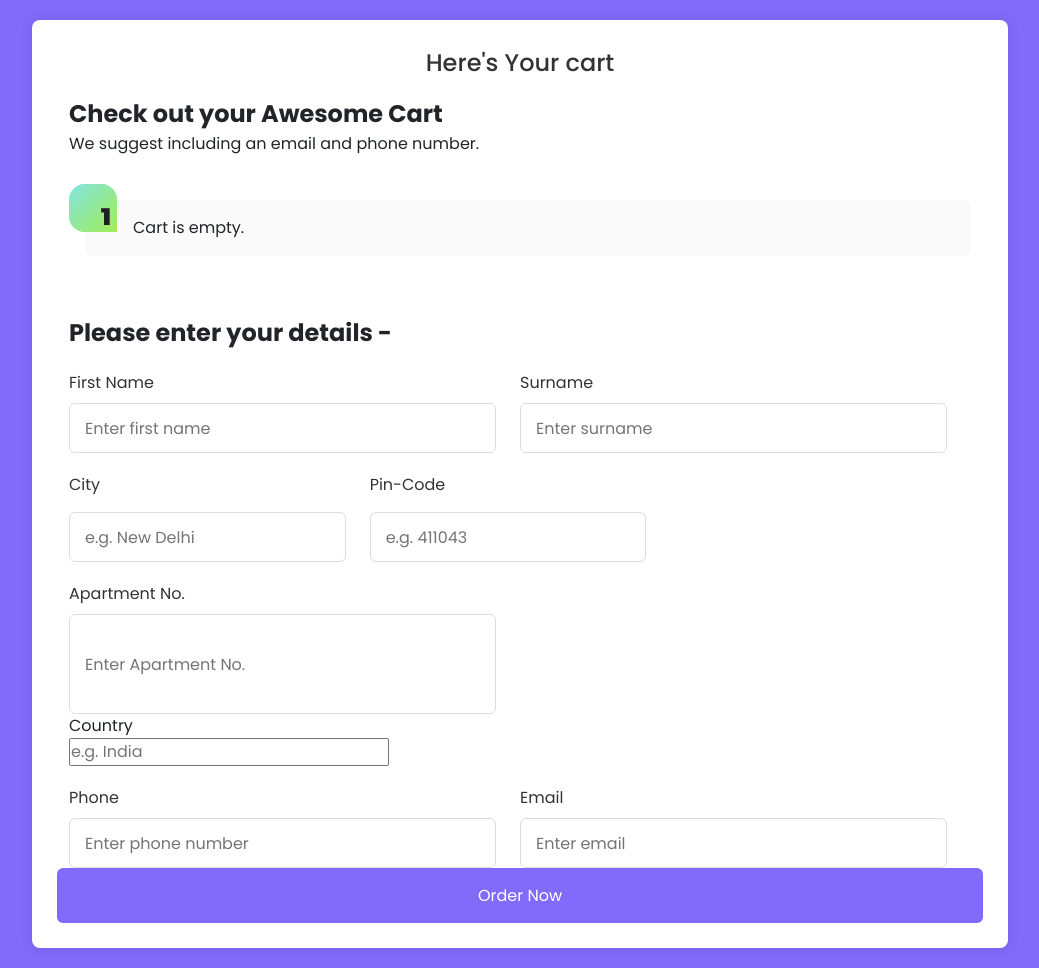
After one commit to Anirudha1821/E-commerce-master-main, a Django app: page /checkout_page/ in a window 1280 px wide. The commit adds this page. Shown: the whole page, without its empty margins (108-1147 px from the left). Run offline with Django 4.2, Linux system fonts and the light colour scheme.

Commit message:
checkout_page done

```diff
--- /dev/null
+++ b/E-commerce-master-main/myweb/static/checkout_page.js
@@ -0,0 +1,23 @@
+    if (localStorage.getItem('cart') == null) {
+        var cart = {};
+    } else {
+        cart = JSON.parse(localStorage.getItem('cart'));
+    }
+    console.log(cart);
+    var sum = 0;
+    if ($.isEmptyObject(cart)) {
+        // If object is empty
+        mystr = "<li>Cart is empty.</li>"
+        $('#items').append(mystr);
+    }
+
+    for (item in cart) {
+        let name = cart[item][1];
+        let qty = cart[item][0];
+        sum = sum + qty;
+        mystr = ` <li>${name} <br> Quantity
+                    ${qty}
+                        </li>`
+        $('#items').append(mystr);
+    }
+    document.getElementById('cart').innerHTML = sum;
--- /dev/null
+++ b/E-commerce-master-main/myweb/static/mycss/checkout_page.css
@@ -0,0 +1,96 @@
+/*** FONTS ***/
+@import url(https://fonts.googleapis.com/css?family=Montserrat:900|Raleway:400,400i,700,700i);
+
+
+
+/*** VARIABLES ***/
+/* Colors */
+
+
+
+
+/*** EXTEND ***/
+/* box-shadow */
+boxshadow {
+  box-shadow: 0.25rem 0.25rem 0.6rem rgba(0,0,0,0.05), 0 0.5rem 1.125rem rgba(75,0,0,0.05);
+}
+
+
+
+/*** STYLE ***/
+*,
+*:before,
+*:after {
+  box-sizing: border-box;
+}
+
+html,
+body {
+  margin: 0;
+  padding: 0;
+}
+
+body {
+  background-color: #1d1f20
+}
+
+main {
+  display: block;
+  margin: 0 auto;
+  max-width: 40rem;
+  padding: 1rem;
+}
+
+
+ol.gradient-list {
+  counter-reset: gradient-counter;
+  list-style: none;
+  margin: 1.75rem 0;
+  padding-left: 1rem;
+  > li {
+    background: #fafafa;
+    border-radius: 0 0.5rem 0.5rem 0.5rem;
+    @extend %boxshadow;
+    counter-increment: gradient-counter;
+    margin-top: 1rem;
+    min-height: 3rem;
+    padding: 1rem 1rem 1rem 3rem;
+    position: relative;
+    &::before,
+    &::after {
+      background: linear-gradient(135deg, #83e4e2 0%,#a2ed56 100%);
+      border-radius: 1rem 1rem 0 1rem;
+      content: '';
+      height: 3rem;
+      left: -1rem;
+      overflow: hidden;
+      position: absolute;
+      top: -1rem;
+      width: 3rem;
+    }
+    &::before {
+      align-items: flex-end;
+      @extend %boxshadow;
+      content: counter(gradient-counter);
+      color: #1d1f20;
+      display: flex;
+      font: 900 1.5em/1 'Montserrat';
+      justify-content: flex-end;
+      padding: 0.125em 0.25em;
+      z-index: 1;
+    }
+    @for $i from 1 through 5 {
+      &:nth-child(10n+#{$i}):before {
+        background: linear-gradient(135deg, rgba($#a2ed56, $i * 0.2) 0%,rgba($#fddc32, $i * 0.2) 100%);
+      }
+    }
+    @for $i from 6 through 10 {
+      &:nth-child(10n+#{$i}):before {
+        background: linear-gradient(135deg, rgba($#a2ed56, 1 - (($i - 5) * 0.2)) 0%,rgba($#fddc32, 1 - (($i - 5) * 0.2)) 100%);
+      }
+    }
+    + li {
+      margin-top: 2rem;
+    }
+  }
+}
--- /dev/null
+++ b/E-commerce-master-main/myweb/templates/checkout_page.html
@@ -0,0 +1,113 @@
+
+{% load static %}
+
+<!DOCTYPE html>
+<html lang="en">
+  <head>
+    <meta charset="UTF-8" />
+    <meta name="viewport" content="width=device-width, initial-scale=1.0" />
+    <meta http-equiv="X-UA-Compatible" content="ie=edge" />
+    <script src="https://cdn.jsdelivr.net/npm/bootstrap@5.3.0-alpha3/dist/js/bootstrap.bundle.min.js" integrity="sha384-ENjdO4Dr2bkBIFxQpeoTz1HIcje39Wm4jDKdf19U8gI4ddQ3GYNS7NTKfAdVQSZe" crossorigin="anonymous"></script>
+    <link href="https://cdn.jsdelivr.net/npm/bootstrap@5.3.0-alpha3/dist/css/bootstrap.min.css" rel="stylesheet" integrity="sha384-KK94CHFLLe+nY2dmCWGMq91rCGa5gtU4mk92HdvYe+M/SXH301p5ILy+dN9+nJOZ" crossorigin="anonymous">
+    <title>CheckOut Page</title>
+    {% comment %} <link rel="stylesheet" href="main.css"> {% endcomment %}
+    <link rel="stylesheet" type ="text/css" href="{% static 'mycss/checkout_page.css' %}"/>
+    <link rel="stylesheet" type ="text/css" href="{% static 'mycss/form.css' %}"/>
+    <script src="https://ajax.googleapis.com/ajax/libs/jquery/3.6.4/jquery.min.js"></script>
+    <script>
+      $(document).ready(function(){
+         $('.chkval').click(function(){
+            var txt="";
+            $('.chkval:checked').each(function(){
+                txt+=$(this).val()+","
+            });
+            txt=txt.substring(0,txt.length-1)
+            $('#txtval').val(txt)
+         });
+      });
+    </script>
+
+  </head>
+  <body>
+    {% comment %} <h1>{{tempmenuname}}</h1> {% endcomment %}
+    {% comment %} {{tempmenuname}} {% endcomment %}
+
+    <form action="contact" method="post" class="form">
+      {% csrf_token %}
+
+    <section  class="container row page_one">
+      <header>Here's Your cart</header>
+      <div class="uppertext">
+        <div class="introtext">
+         Check out your Awesome Cart
+        </div>
+        <div class="supporttext">
+          We suggest including an email and phone number.
+        </div>
+      </div>
+      <main>
+        <ol id="items"class="gradient-list">
+
+        </ol>
+      </main>
+      <div class="introtext">
+        Please enter your details -
+       </div>
+
+        <div class="input-box row names">
+        <div class="col-6 firstname">
+          <label>First Name</label>
+          <input name="dname" type="text" placeholder="Enter first name"   />
+        </div>
+        <div class="col-6 surname">
+          <label>Surname</label>
+          <input name="dsurname" type="text" placeholder="Enter surname" required />
+        </div>
+      </div>
+
+      <div class="input-box row address">
+        <div class="col-4 city ">
+          <label>City</label>
+          <input name="dcity" type="text" placeholder="e.g. New Delhi" required />
+        </div>
+
+        <div class="col-4 pincode" >
+          <label>Pin-Code</label>
+          <input name="dpincode" type="text" placeholder="e.g. 411043" required />
+        </div>
+      </div>
+
+      <div class="input-box row desc">
+        <div class="col-6 desc">
+          <label>Apartment No.</label>
+          <input name="desc" type="desc" placeholder="Enter Apartment No." required />
+        </div>
+      </div>
+      <div class="col-4 country">
+        <label>Country</label>
+        <input name="dcountry" type="text" placeholder="e.g. India" required />
+      </div>
+
+      <div class="input-box row contact">
+        <div class="col-6 phonenum">
+          <label>Phone</label>
+          <input name="dphoneno" type="text" placeholder="Enter phone number" required />
+        </div>
+        <div class="col-6 email">
+          <label>Email</label>
+          <input name="demail" type="text" placeholder="Enter email" required />
+        </div>
+      </div>
+
+      <button class="btn buttonForm"  type="submit" id="btn1">
+        Order Now
+      </button>
+
+    </section>
+</form>
+<script src="https://ajax.googleapis.com/ajax/libs/jquery/3.6.4/jquery.min.js"></script>
+<script src="{% static 'checkout_page.js' %}"></script>
+
+  </body>
+
+</html>
--- a/E-commerce-master-main/myweb/templates/nav.html
+++ b/E-commerce-master-main/myweb/templates/nav.html
@@ -51,6 +51,10 @@
       Cart(<span id="cart">0</span>)
     </button>
     <button class="other-btn1 clear_cart" id="clear_cart "type="submit">Clear Cart</button>
+    <a href="/checkout_page">
+      <button class="other-btn1 checkout_cart" id="checkout_cart "type="submit">Check_Out Cart</button>
+    </a>
+
 
 </nav>
 {% block body %}
--- a/E-commerce-master-main/myweb/urls.py
+++ b/E-commerce-master-main/myweb/urls.py
@@ -9,7 +9,7 @@ urlpatterns = [
     path("tracker/", views.tracker,name="HomePage"),
     path("search/", views.search,name="HomePage"),
     path("reviews/", views.reviews,name="HomePage"),
-    path("checkout/", views.checkout,name="HomePage"),
+    path("checkout_page/", views.checkout_page,name="HomePage"),
     path("login_merchant/", views.login_merchant,name="HomePage"),
     path("login_customer/", views.login_customer,name="HomePage"),
     path("login/", views.login,name="HomePage"),
--- a/E-commerce-master-main/myweb/views.py
+++ b/E-commerce-master-main/myweb/views.py
@@ -95,8 +95,8 @@ def tracker(request):
     return render(request,'tracker.html')
 def search(request):
     return render(request,'search.html')
-def checkout(request):
-    return render(request,'checkout.html')
+def checkout_page(request):
+    return render(request,'checkout_page.html')
 def register(request):
     return render(request,'register.html')
 def login(request):
```
Also changed, not shown: E-commerce-master-main/myweb/templates/index.html (+26 -15 lines).
